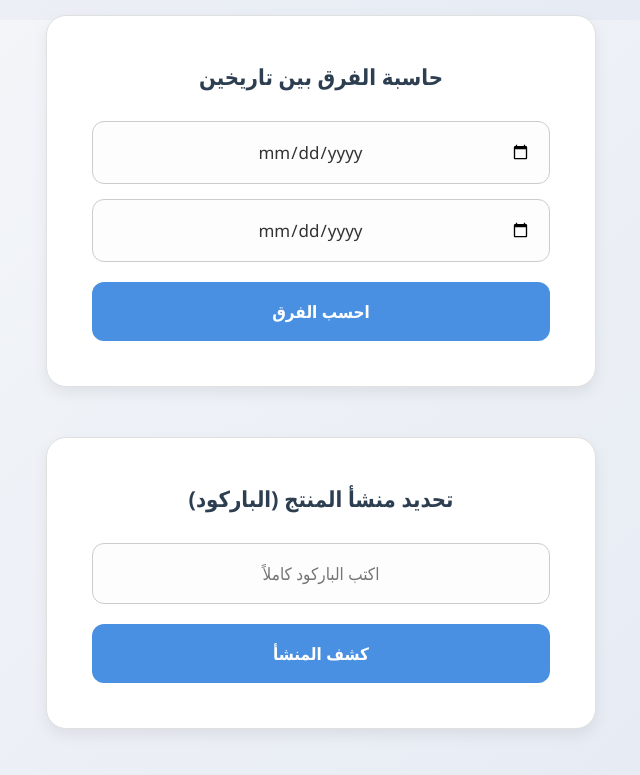
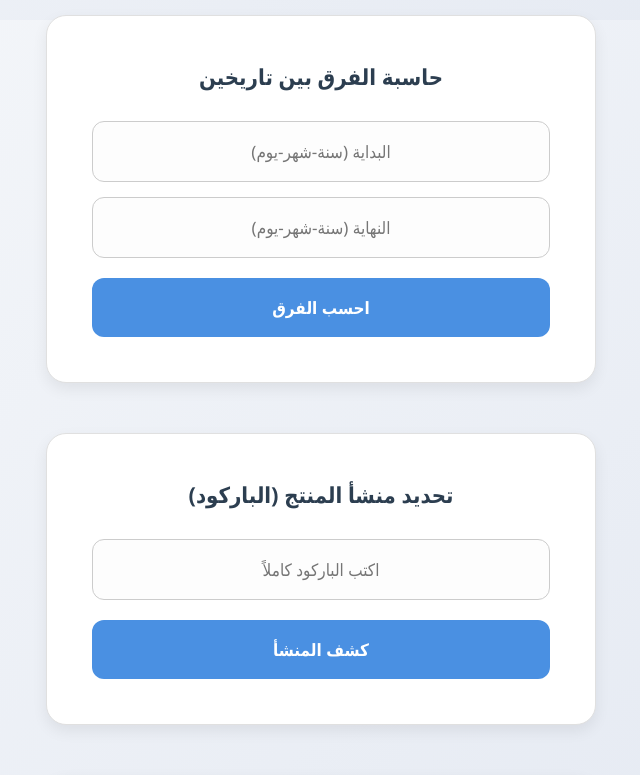
Before and after one commit to yousefmoh100100/eg-inquiry-system, a plain HTML site: page index.html in a window 1280 px wide. Shown: the part 3180-3955 px from the top of the page, without its empty margins (319-959 px from the left). Drawn offline with nearby package versions, Linux system fonts and the light colour scheme.

Commit message:
Update index.html

```diff
--- a/index.html
+++ b/index.html
@@ -5,7 +5,6 @@
     <meta charset="UTF-8">
     <link rel="stylesheet" href="style.css">
     <link rel="shortcut icon" href="favicon.png" type="image/x-icon">
-    <!-- وصف موسع جداً لمحركات البحث (SEO) بالكلمات الرسمية والعامية -->
     <meta name="description" content="نظام الاستعلامات المتكامل في مصر: استعلام عن لوحة السيارة، معرفة بيانات الرقم القومي، حاسبة فاتورة الكهرباء، حساب أقساط القروض، حصة التموين والعيش، استحقاق الدعم الحكومي، رسوم الخدمات الحكومية، تحويل وحدات القياس، حساب الفرق بين تاريخين، تحديد منشأ المنتج بالباركود، حساب الوزن المثالي والسعرات الحرارية، حساب العمر بدقة، ومولد أكواد شحن كروت الاتصالات. لو بتدور على: استعلام عن رخصة عربية، معرفة بيانات شخص بالرقم القومي، حساب فاتورة النور، حاسبة قروض البنوك والتقسيط، ازاي اعرف نصيبي في التموين، حساب استحقاق تكافل وكرامة، استعلام عن مخالفات المرور، تحويل الكيلو للرطل، معرفة بلد المنشأ من الباركود، حاسبة السعرات الحرارية، حساب العمر باليوم والشهر والسنة، وشحن رصيد الموبايل. موقعنا هو دليلك الشامل لكل الخدمات الحكومية والحسابية السريعة في مصر.">
 
     <title>نظام الاستعلامات المتكامل</title>
@@ -85,8 +84,8 @@
 
         <div class="service-card">
             <h2>حاسبة الفرق بين تاريخين</h2>
-            <input type="date" id="dateStart">
-            <input type="date" id="dateEnd">
+            <input type="text" id="dateStart" placeholder="البداية (سنة-شهر-يوم)">
+            <input type="text" id="dateEnd" placeholder="النهاية (سنة-شهر-يوم)">
             <button onclick="resDateDiff()">احسب الفرق</button>
             <div id="outDateDiff" class="result-area"></div>
         </div>
@@ -110,7 +109,7 @@
 
         <div class="service-card">
             <h2>حاسبة العمر الدقيقة</h2>
-            <input type="date" id="birthDate">
+            <input type="text" id="birthDate" placeholder="تاريخ الميلاد (سنة-شهر-يوم)">
             <button onclick="resAge()">احسب العمر</button>
             <div id="outAge" class="result-area"></div>
         </div>
```
